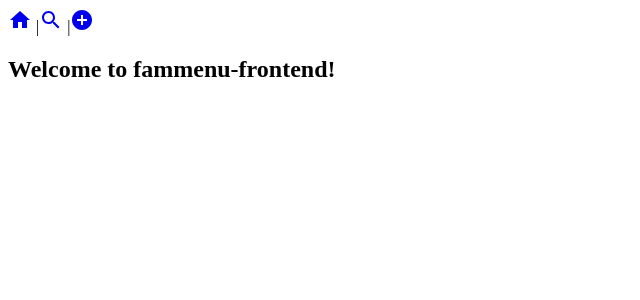
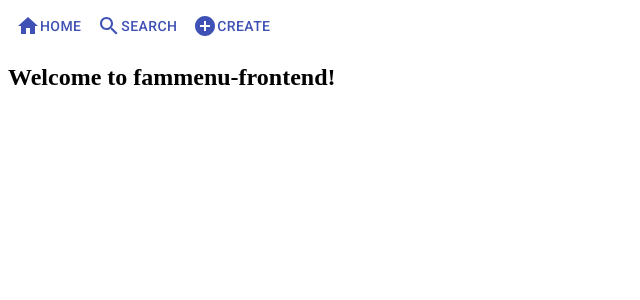
Before and after one commit to iancwwong/fammenu-frontend, a React app: page / in a window 1280 px wide. Shown: the top 300 px of the page, without its empty margins (0-640 px from the left). Built offline with nearby package versions, Linux system fonts and the light colour scheme.

Commit message:
Improving navbar aesthetics

```diff
--- a/src/components/Navbar.js
+++ b/src/components/Navbar.js
@@ -1,5 +1,6 @@
 import React from 'react';
 import { Link } from 'react-router-dom';
+import Button from '@material-ui/core/Button';
 import HomeIcon from '@material-ui/icons/Home';
 import SearchIcon from '@material-ui/icons/Search';
 import AddCircleIcon from '@material-ui/icons/AddCircle';
@@ -7,9 +8,17 @@ import AddCircleIcon from '@material-ui/icons/AddCircle';
 const Navbar = () => (
     <div>
         <nav>
-            <Link to="/"><HomeIcon /></Link> |
-            <Link to="/search"><SearchIcon /></Link> |
-            <Link to="/create"><AddCircleIcon /></Link>
+            <Button color="primary" component={Link} to="/">
+                <HomeIcon /> Home
+            </Button>
+
+            <Button color="primary" component={Link} to="/search">
+                <SearchIcon />Search
+            </Button>
+
+            <Button color="primary" component={Link} to="/create">
+                <AddCircleIcon />Create
+            </Button>
         </nav>
     </div>
 );
```
